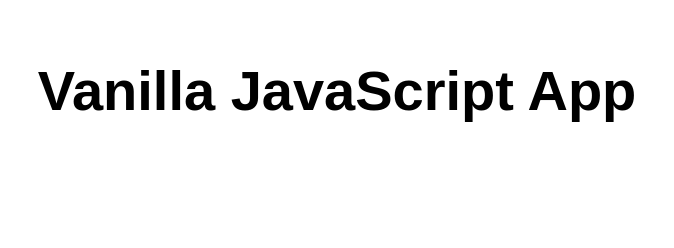
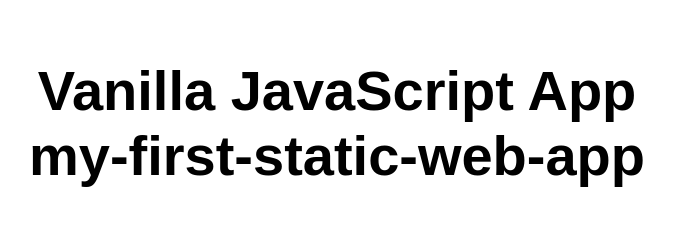
Before and after one commit to athermar/my-first-static-web-app, a website: page src/index.html in a window 1280 px wide. Shown: the whole page, without its empty margins (303-977 px from the left). Drawn offline with Linux system fonts and the light colour scheme.

Commit message:
Update index.html

```diff
--- a/src/index.html
+++ b/src/index.html
@@ -5,12 +5,12 @@
   <meta charset="UTF-8">
   <meta name="viewport" content="width=device-width, initial-scale=1.0">
   <link rel="stylesheet" href="styles.css">
-  <title>Vanilla JavaScript App - with change</title>
+  <title>Vanilla JavaScript App</title>
 </head>
 
 <body>
   <main>
-    <h1>Vanilla JavaScript App</h1>
+    <h1>Vanilla JavaScript App my-first-static-web-app</h1>
   </main>
 </body>
 
```
